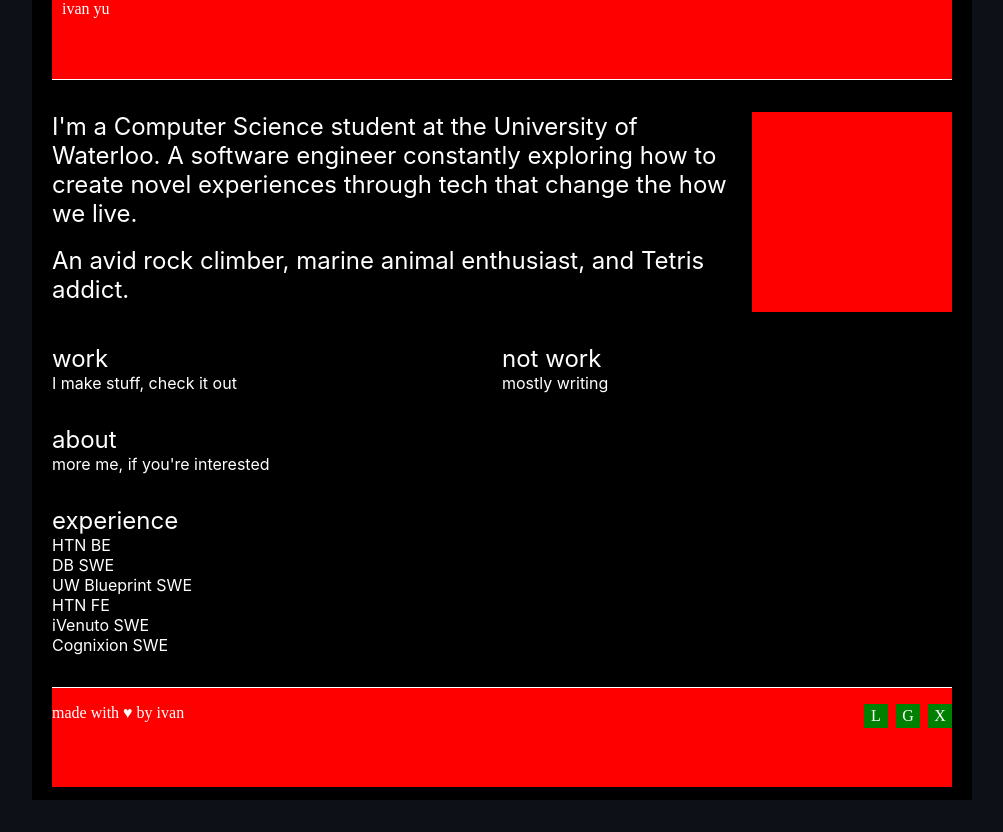
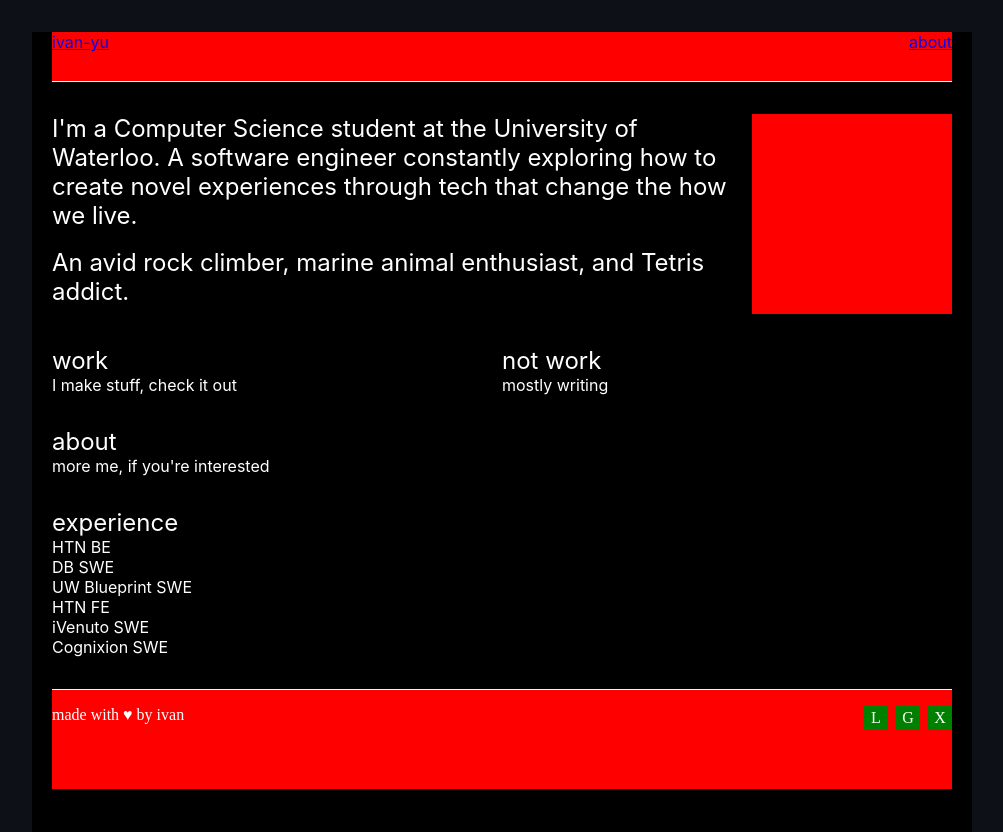
Before and after one commit to IvanYu327/ivanyu.ca, a React (Create React App) app: page / in a window 1280 px wide. Shown: the whole page, without its empty margins (138-1141 px from the left). Before the commit the page ends 800 px from the top, so only its background shows below. Built offline with nearby package versions, Linux system fonts and the light colour scheme.

Commit message:
navbar cringe

```diff
--- a/src/components/Navbar.tsx
+++ b/src/components/Navbar.tsx
@@ -1,6 +1,8 @@
 import React from "react";
 import { useLocation, Link } from "react-router-dom"; // Import useLocation and Link
 import styled from "styled-components";
+
+import { StyledLink } from "../styles";
 
 const Navbar: React.FC = () => {
   const location = useLocation();
@@ -8,11 +10,14 @@ const Navbar: React.FC = () => {
 
   return (
     <Container>
-      <div>
-        <NavLink>
-          <Link to={"/"}>ivan yu</Link>
-        </NavLink>
-      </div>
+      <TopContainer>
+        <StyledLink>
+          <Link to={"/"}>ivan-yu</Link>
+        </StyledLink>
+        <StyledLink>
+          <Link to={"/about"}>about</Link>
+        </StyledLink>
+      </TopContainer>
       <NavDirectory>
         {pathSegments.map((segment, index) => (
           <NavItem key={index}>
@@ -32,10 +37,16 @@ const Navbar: React.FC = () => {
 export default Navbar;
 
 const Container = styled.div`
-  height: 80px;
+  height: 50px;
   background: red;
   border-bottom: 0.5px solid white;
+  margin-top: 32px;
   margin-bottom: 32px;
+`;
+
+const TopContainer = styled.div`
+  display: flex;
+  justify-content: space-between;
 `;
 
 const NavDirectory = styled.div`
```
